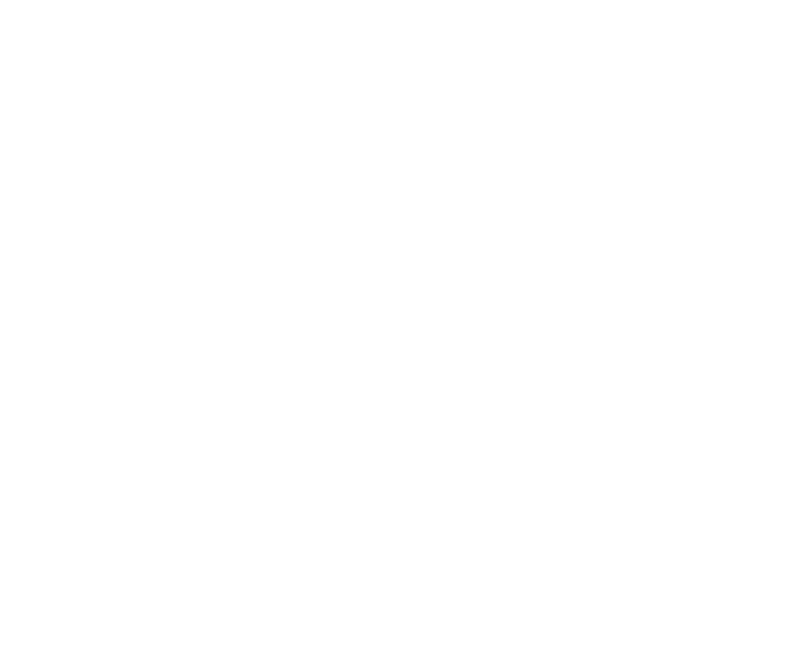
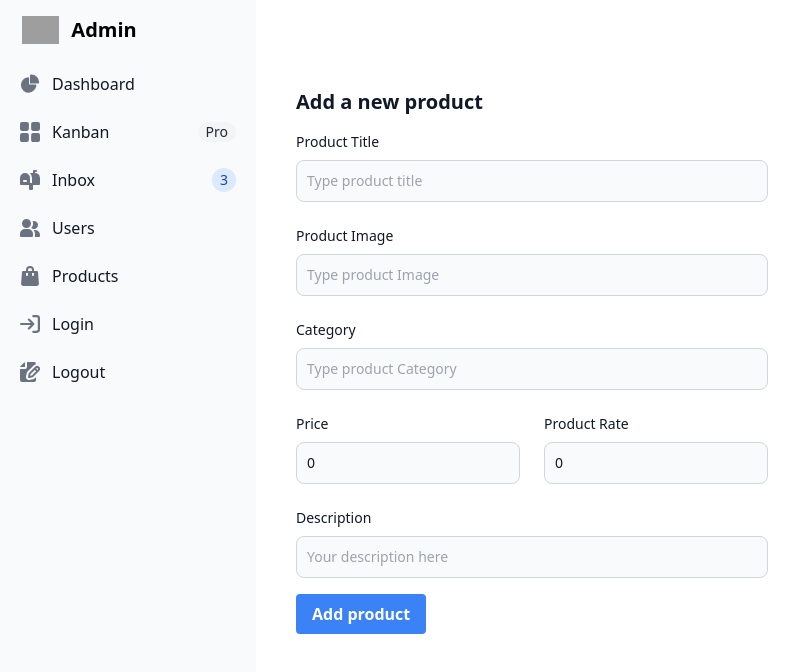
Before and after one commit to vanhoa690/hoadv_typescript, a React (Vite) app: page /admin/products/create in a window 1280 px wide. Before the commit this address had no page. Shown: the top 672 px of the page, without its empty margins (0-811 px from the left). Built offline with nearby package versions, Linux system fonts and the light colour scheme; grey boxes are pictures that could not be loaded.

Commit message:
update create product

```diff
--- a/src/App.tsx
+++ b/src/App.tsx
@@ -1,6 +1,7 @@
 import { BrowserRouter, Routes, Route } from 'react-router-dom';
 import HomePage from './pages/HomePage';
 import AdminProductList from './pages/AdminProductList';
+import AdminCreatProduct from './pages/AdminCreatProduct';
 
 import LoginPage from './pages/LoginPage';
 import ProfilePage from './pages/ProfilePage';
@@ -24,6 +25,7 @@ function App() {
         </Route>
         <Route path="/" element={<AdminLayout />}>
           <Route path="/admin/products" element={<AdminProductList />} />
+          <Route path="/admin/products/create" element={<AdminCreatProduct />} />
         </Route>
         <Route path="/login" element={<LoginPage />} />
       </Routes>
--- a/src/components/elements/Sidebar.tsx
+++ b/src/components/elements/Sidebar.tsx
@@ -19,8 +19,8 @@ export const Sidebar = () => {
         </Link>
         <ul className="space-y-2 font-medium">
           <li>
-            <a
-              href="#"
+            <Link
+              to="/admin/products"
               className="flex items-center p-2 text-gray-900 rounded-lg dark:text-white hover:bg-gray-100 dark:hover:bg-gray-700 group"
             >
               <svg
@@ -34,7 +34,7 @@ export const Sidebar = () => {
                 <path d="M12.5 0c-.157 0-.311.01-.565.027A1 1 0 0 0 11 1.02V10h8.975a1 1 0 0 0 1-.935c.013-.188.028-.374.028-.565A8.51 8.51 0 0 0 12.5 0Z" />
               </svg>
               <span className="ms-3">Dashboard</span>
-            </a>
+            </Link>
           </li>
           <li>
             <a
@@ -111,8 +111,8 @@ export const Sidebar = () => {
             </a>
           </li>
           <li>
-            <a
-              href="#"
+            <Link
+              to="/login"
               className="flex items-center p-2 text-gray-900 rounded-lg dark:text-white hover:bg-gray-100 dark:hover:bg-gray-700 group"
             >
               <svg
@@ -130,8 +130,8 @@ export const Sidebar = () => {
                   d="M1 8h11m0 0L8 4m4 4-4 4m4-11h3a2 2 0 0 1 2 2v10a2 2 0 0 1-2 2h-3"
                 />
               </svg>
-              <span className="flex-1 ms-3 whitespace-nowrap">Sign In</span>
-            </a>
+              <span className="flex-1 ms-3 whitespace-nowrap">Login</span>
+            </Link>
           </li>
           <li>
             <a
@@ -149,7 +149,7 @@ export const Sidebar = () => {
                 <path d="M6.737 11.061a2.961 2.961 0 0 1 .81-1.515l6.117-6.116A4.839 4.839 0 0 1 16 2.141V2a1.97 1.97 0 0 0-1.933-2H7v5a2 2 0 0 1-2 2H0v11a1.969 1.969 0 0 0 1.933 2h12.134A1.97 1.97 0 0 0 16 18v-3.093l-1.546 1.546c-.413.413-.94.695-1.513.81l-3.4.679a2.947 2.947 0 0 1-1.85-.227 2.96 2.96 0 0 1-1.635-3.257l.681-3.397Z" />
                 <path d="M8.961 16a.93.93 0 0 0 .189-.019l3.4-.679a.961.961 0 0 0 .49-.263l6.118-6.117a2.884 2.884 0 0 0-4.079-4.078l-6.117 6.117a.96.96 0 0 0-.263.491l-.679 3.4A.961.961 0 0 0 8.961 16Zm7.477-9.8a.958.958 0 0 1 .68-.281.961.961 0 0 1 .682 1.644l-.315.315-1.36-1.36.313-.318Zm-5.911 5.911 4.236-4.236 1.359 1.359-4.236 4.237-1.7.339.341-1.699Z" />
               </svg>
-              <span className="flex-1 ms-3 whitespace-nowrap">Sign Up</span>
+              <span className="flex-1 ms-3 whitespace-nowrap">Logout</span>
             </a>
           </li>
         </ul>
--- a/src/config/axios.ts
+++ b/src/config/axios.ts
@@ -1,5 +1,6 @@
 import axios from 'axios';
 // const BASE_URL = ''
+
 export function configureAxios() {
     axios.defaults.baseURL = 'https://hoadv-nodejs.vercel.app';
     axios.interceptors.request.use(
--- /dev/null
+++ b/src/pages/AdminCreatProduct.tsx
@@ -0,0 +1,162 @@
+import axios from "axios";
+import { useState } from "react";
+import { useNavigate } from "react-router-dom";
+import {  toast } from "react-toastify";
+
+type ProductFormParams = {
+  title: string;
+  category: string;
+  image: string;
+  price: number;
+  rate: number;
+  description: string;
+};
+const AdminCreateProduct = () => {
+    const navigate = useNavigate();
+  const [productAdd, setProductAdd] = useState<ProductFormParams>({
+    title: "",
+    category: "",
+    image: "",
+    price: 0,
+    rate: 0,
+    description: "",
+  });
+
+  const handleChangeForm = (event: React.ChangeEvent<HTMLInputElement>) => {
+    setProductAdd({ ...productAdd, [event.target.name]: event.target.value });
+  };
+  const handleSubmitForm = async (event: React.SyntheticEvent) => {
+    event.preventDefault();
+    // validate show error
+    try {
+      await axios.post("/products", productAdd);
+      toast.success("Add Product Successfull!");
+        navigate("/admin/products");
+    } catch (error) {
+      toast.error("Login Failed! - " + error);
+      console.log(error);
+    }
+  };
+  return (
+    <section className="bg-white dark:bg-gray-900">
+      <div className="py-8 px-4 mx-auto max-w-2xl lg:py-16">
+        <h2 className="mb-4 text-xl font-bold text-gray-900 dark:text-white">
+          Add a new product
+        </h2>
+        <form onSubmit={handleSubmitForm}>
+          <div className="grid gap-4 sm:grid-cols-2 sm:gap-6">
+            <div className="sm:col-span-2">
+              <label
+                htmlFor="name"
+                className="block mb-2 text-sm font-medium text-gray-900 dark:text-white"
+              >
+                Product Title
+              </label>
+              <input
+                value={productAdd.title}
+                onChange={handleChangeForm}
+                type="text"
+                name="title"
+                id="title"
+                className="bg-gray-50 border border-gray-300 text-gray-900 text-sm rounded-lg focus:ring-primary-600 focus:border-primary-600 block w-full p-2.5 dark:bg-gray-700 dark:border-gray-600 dark:placeholder-gray-400 dark:text-white dark:focus:ring-primary-500 dark:focus:border-primary-500"
+                placeholder="Type product title"
+              />
+            </div>
+            <div className="sm:col-span-2">
+              <label
+                htmlFor="name"
+                className="block mb-2 text-sm font-medium text-gray-900 dark:text-white"
+              >
+                Product Image
+              </label>
+              <input
+                value={productAdd.image}
+                onChange={handleChangeForm}
+                type="text"
+                name="image"
+                id="image"
+                className="bg-gray-50 border border-gray-300 text-gray-900 text-sm rounded-lg focus:ring-primary-600 focus:border-primary-600 block w-full p-2.5 dark:bg-gray-700 dark:border-gray-600 dark:placeholder-gray-400 dark:text-white dark:focus:ring-primary-500 dark:focus:border-primary-500"
+                placeholder="Type product Image"
+              />
+            </div>
+            <div className="sm:col-span-2">
+              <label
+                htmlFor="category"
+                className="block mb-2 text-sm font-medium text-gray-900 dark:text-white"
+              >
+                Category
+              </label>
+              <input
+                value={productAdd.category}
+                onChange={handleChangeForm}
+                type="text"
+                name="category"
+                id="category"
+                className="bg-gray-50 border border-gray-300 text-gray-900 text-sm rounded-lg focus:ring-primary-600 focus:border-primary-600 block w-full p-2.5 dark:bg-gray-700 dark:border-gray-600 dark:placeholder-gray-400 dark:text-white dark:focus:ring-primary-500 dark:focus:border-primary-500"
+                placeholder="Type product Category"
+              />
+            </div>
+            <div className="w-full">
+              <label
+                htmlFor="price"
+                className="block mb-2 text-sm font-medium text-gray-900 dark:text-white"
+              >
+                Price
+              </label>
+              <input
+                value={productAdd.price}
+                onChange={handleChangeForm}
+                type="number"
+                name="price"
+                id="price"
+                className="bg-gray-50 border border-gray-300 text-gray-900 text-sm rounded-lg focus:ring-primary-600 focus:border-primary-600 block w-full p-2.5 dark:bg-gray-700 dark:border-gray-600 dark:placeholder-gray-400 dark:text-white dark:focus:ring-primary-500 dark:focus:border-primary-500"
+                placeholder="$2999"
+              />
+            </div>
+
+            <div>
+              <label
+                htmlFor="item-weight"
+                className="block mb-2 text-sm font-medium text-gray-900 dark:text-white"
+              >
+                Product Rate
+              </label>
+              <input
+                value={productAdd.rate}
+                onChange={handleChangeForm}
+                type="number"
+                name="rate"
+                id="rate"
+                className="bg-gray-50 border border-gray-300 text-gray-900 text-sm rounded-lg focus:ring-primary-600 focus:border-primary-600 block w-full p-2.5 dark:bg-gray-700 dark:border-gray-600 dark:placeholder-gray-400 dark:text-white dark:focus:ring-primary-500 dark:focus:border-primary-500"
+              />
+            </div>
+            <div className="sm:col-span-2">
+              <label
+                htmlFor="description"
+                className="block mb-2 text-sm font-medium text-gray-900 dark:text-white"
+              >
+                Description
+              </label>
+              <input
+                value={productAdd.description}
+                onChange={handleChangeForm}
+                name="description"
+                id="description"
+                className="block p-2.5 w-full text-sm text-gray-900 bg-gray-50 rounded-lg border border-gray-300 focus:ring-primary-500 focus:border-primary-500 dark:bg-gray-700 dark:border-gray-600 dark:placeholder-gray-400 dark:text-white dark:focus:ring-primary-500 dark:focus:border-primary-500"
+                placeholder="Your description here"
+              />
+            </div>
+          </div>
+          <button
+            type="submit"
+            className="mt-4 bg-blue-500 hover:bg-blue-700 text-white font-bold py-2 px-4 rounded"
+          >
+            Add product
+          </button>
+        </form>
+      </div>
+    </section>
+  );
+};
+
+export default AdminCreateProduct;
--- a/src/pages/LoginPage.tsx
+++ b/src/pages/LoginPage.tsx
@@ -1,38 +1,41 @@
-import axios from 'axios';
-import { useState } from 'react';
+import axios from "axios";
+import { useState } from "react";
 import { useNavigate } from "react-router-dom";
-import { ToastContainer, toast } from 'react-toastify';
+import { ToastContainer, toast } from "react-toastify";
 
 type AccountInfo = {
-  email: string
-  password: string
-}
+  email: string;
+  password: string;
+};
 
 const LoginPage = () => {
   const navigate = useNavigate();
 
   const [accountInfo, setAccountInfo] = useState<AccountInfo>({
-    email: '',
-    password: ''
+    email: "",
+    password: "",
   });
 
   const handleChangeForm = (event: React.ChangeEvent<HTMLInputElement>) => {
-    setAccountInfo({ ...accountInfo, [event.target.name]: event.target.value })
-  }
+    setAccountInfo({ ...accountInfo, [event.target.name]: event.target.value });
+  };
 
   const handleSubmitForm = async (event: React.SyntheticEvent) => {
-    event.preventDefault()
+    event.preventDefault();
+    // validate show error
     try {
-      const { data } = await axios.post('https://hoadv-nodejs.vercel.app/auth/login', accountInfo)
-      toast("Login Successfull!")
-      localStorage.setItem('token', data.token);
-      navigate('/admin/products')
-
+      const { data } = await axios.post(
+        "https://hoadv-nodejs.vercel.app/auth/login",
+        accountInfo
+      );
+      toast.success("Login Successfull!");
+      localStorage.setItem("token", data.token);
+      navigate("/admin/products");
     } catch (error) {
-      toast.error("Login Failed!" + error)
+      toast.error("Login Failed! - " + error);
       console.log(error);
     }
-  }
+  };
 
   return (
       <div className="flex justify-center items-center h-screen">
@@ -41,8 +44,10 @@ const LoginPage = () => {
             <h1 className="text-xl font-bold leading-tight tracking-tight text-gray-900 md:text-2xl dark:text-white">
               Sign in to your account
             </h1>
-          <button onClick={() => toast("Login Successfull!")}>Toast</button>
-          <form className="space-y-4 md:space-y-6" onSubmit={handleSubmitForm}>
+            <form
+              className="space-y-4 md:space-y-6"
+              onSubmit={handleSubmitForm}
+            >
               <div>
                 <label
                   htmlFor="email"
@@ -105,7 +110,8 @@ const LoginPage = () => {
               </div>
               <button
                 type="submit"
-              className="w-full text-white bg-blue-700 hover:bg-blue-800 focus:ring-4 focus:outline-none focus:ring-blue-300 font-medium rounded-lg text-sm px-5 py-2.5 text-center dark:bg-blue-600 dark:hover:bg-blue-700 dark:focus:ring-blue-800">
+                className="w-full text-white bg-blue-700 hover:bg-blue-800 focus:ring-4 focus:outline-none focus:ring-blue-300 font-medium rounded-lg text-sm px-5 py-2.5 text-center dark:bg-blue-600 dark:hover:bg-blue-700 dark:focus:ring-blue-800"
+              >
                 Login to your account
               </button>
               <p className="text-sm font-light text-gray-500 dark:text-gray-400">
@@ -122,6 +128,7 @@ const LoginPage = () => {
         </div>
         <ToastContainer />
       </div>
+
   );
 };
 
```
Also changed, not shown: src/pages/AdminProductList.tsx (+9 -2 lines). Lines whose indentation alone changed are shown as unchanged.
